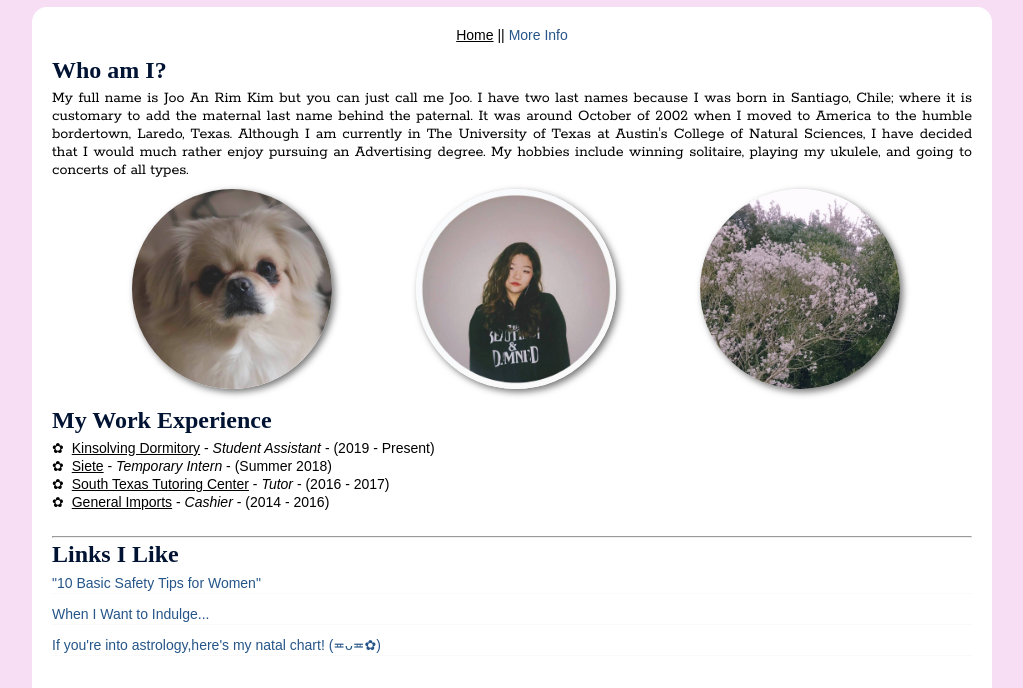
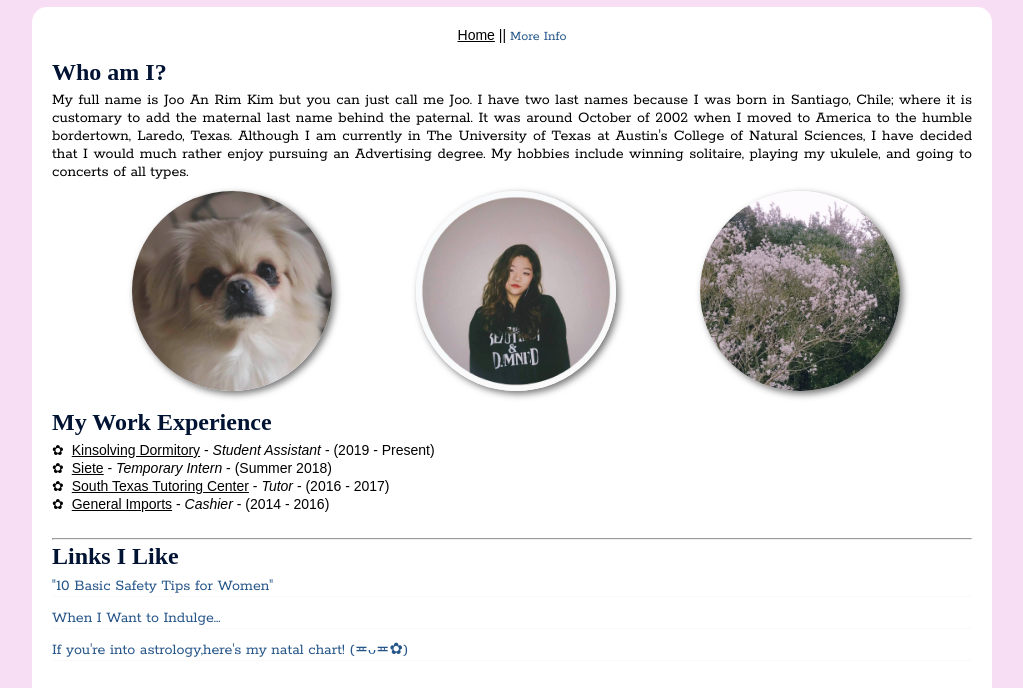
Before and after one commit to jooanrim/jooanrim.github.io, a plain HTML site: page index.html in a window 1280 px wide. Shown: the part 76-764 px from the top of the page, without its empty margins (128-1151 px from the left). Drawn offline with Linux system fonts and the light colour scheme; a web font is replaced by a local one.

Commit message:
Update link font

```diff
--- a/styles.css
+++ b/styles.css
@@ -76,7 +76,8 @@ em {
 /* sets text color and size for all hyperlinks on page */
 a {
   color: #255589;
-  font: 14px/16px Corbel, Arial, Helvetica, sans-serif;
+	font-family: 'Rokkitt', serif;
+	font-weight: lighter;
 }
 
 a:hover {
```
